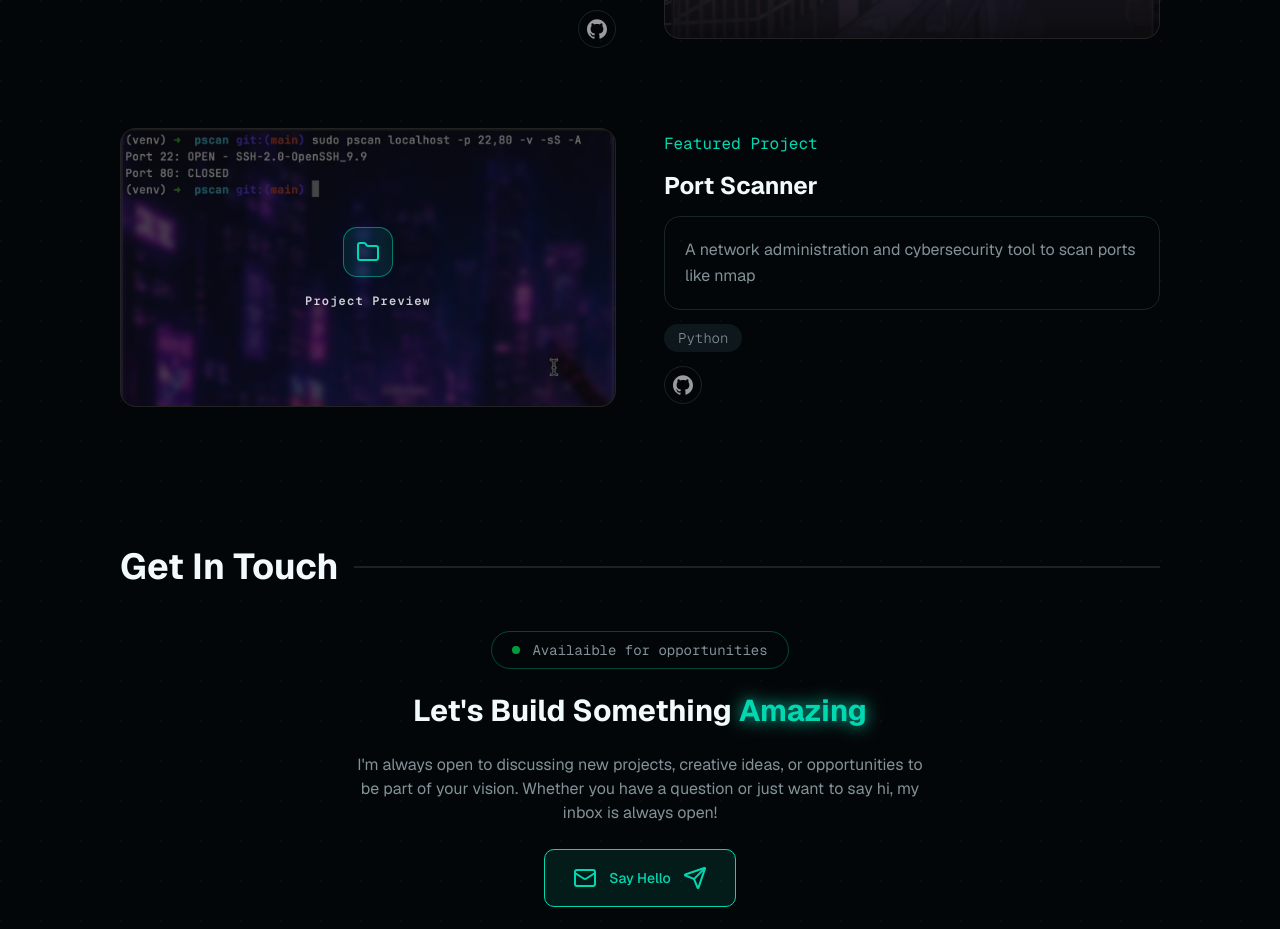
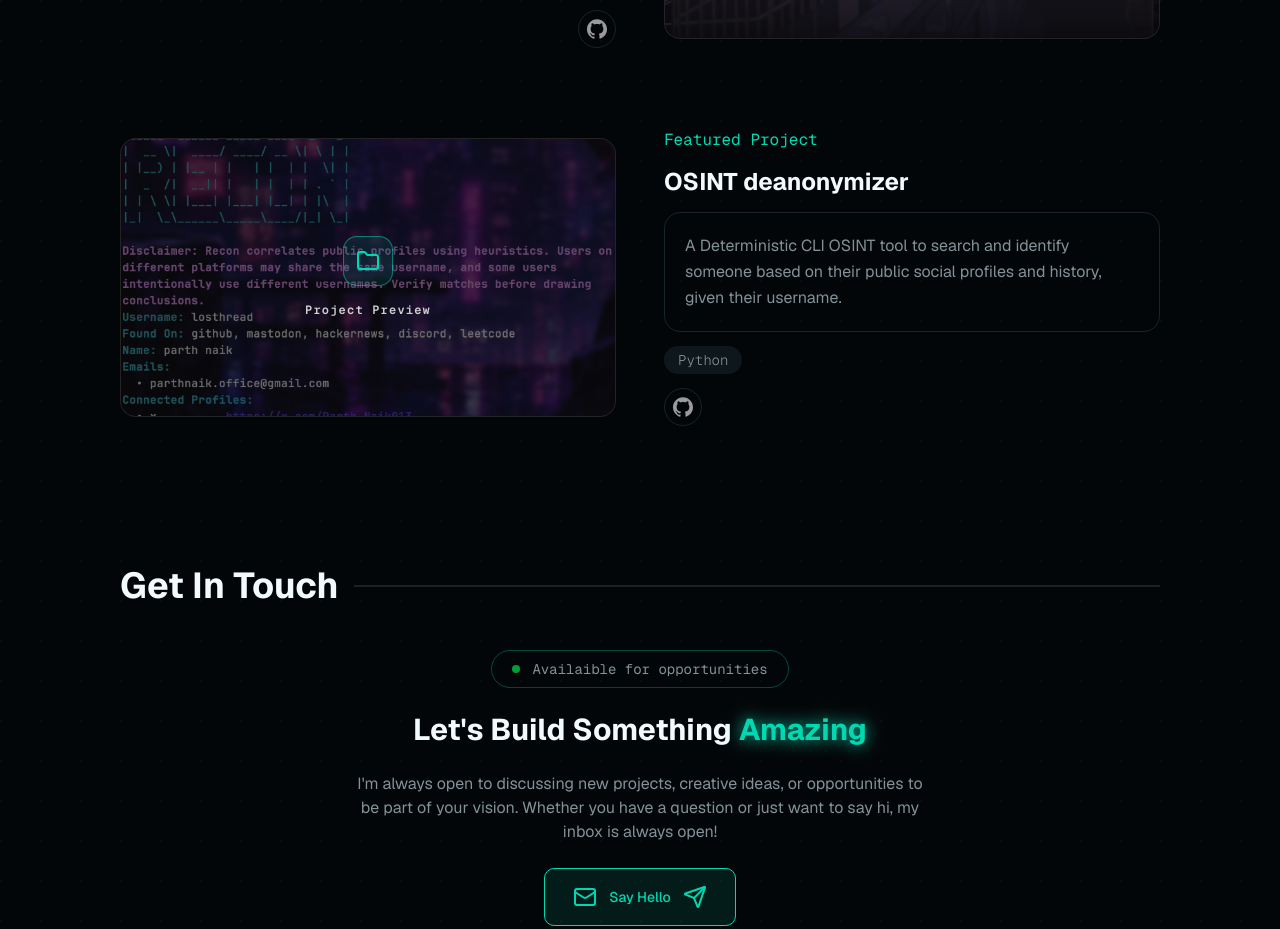
Before and after one commit to losthread/portfolio, a React (Vite) app: page / in a window 1280 px wide. Shown: the part 2520-3449 px from the top of the page. Built offline with nearby package versions, Linux system fonts and the light colour scheme.

Commit message:
feat: add new project details

```diff
--- a/src/components/Projects.jsx
+++ b/src/components/Projects.jsx
@@ -50,18 +50,18 @@ export default function Projects()
         <div className="grid grid-cols-1 lg:grid-cols-2 gap-4 lg:gap-12 items-center">
           <ProjectPreview
             className="order-2 lg:order-1"
-            imagePath={'/pscan.png'}
-            imageAlt={'Port Scanner'}
-            projectUrl={'https://github.com/losthread/pscan'}
+            imagePath={'/recon.png'}
+            imageAlt={'OSINT deanonymizer'}
+            projectUrl={'https://github.com/losthread/recon'}
             isReversed={false}
           />
 
           <ProjectDescription
             className="order-1 lg:order-2"
-            title={`Port Scanner`}
-            description={`A network administration and cybersecurity tool to scan ports like nmap `}
+            title={`OSINT deanonymizer`}
+            description={`A Deterministic CLI OSINT tool to search and identify someone based on their public social profiles and history, given their username.`}
             techStack={[`Python`]}
-            githubUrl={'https://github.com/losthread/pscan'}
+            githubUrl={'https://github.com/losthread/recon'}
           />
         </div>
       </div>
```
Also changed, not shown: public/recon.png (added).
